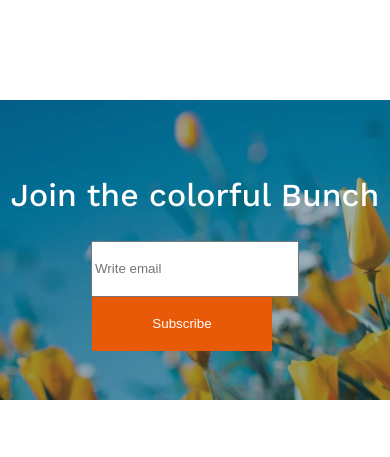
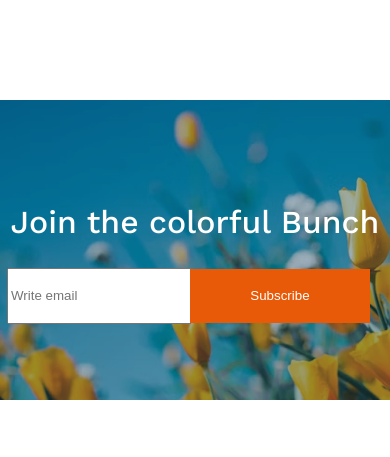
Before and after one commit to sazzad404/assignments-2, a plain HTML site: page index.html in a window 390 px wide. Shown: the part 4853-5310 px from the top of the page. Drawn offline with nearby package versions, Linux system fonts and the light colour scheme.

Commit message:
update responsive

```diff
--- a/styles/style.css
+++ b/styles/style.css
@@ -410,10 +410,11 @@ span {
 	.join{
 		height: 300px;
 		width: 100%;
+		/* margin-left: 8px; */
 
 	}
 	.form .email{
-		width: 200px;
+		width: auto;
 		height:50px ;
 	}
 	.form .email-btn{
```
